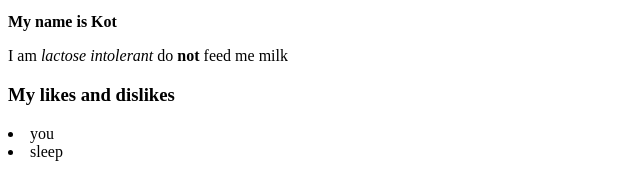
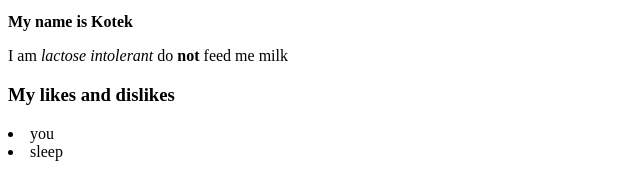
Before and after one commit to ajankowiak/New-Project, a plain HTML site: page index.html in a window 1280 px wide. Shown: the part 188-362 px from the top of the page, 0-640 px from the left. Drawn offline with Linux system fonts and the light colour scheme.

Commit message:
Update index.html

```diff
--- a/index.html
+++ b/index.html
@@ -11,7 +11,7 @@
 <li>I sleep</li>
 <li>I repeat</li>
 <p>
-  <strong>My name is Kot</strong>
+  <strong>My name is Kotek</strong>
 </p>
 <p>I am <em>lactose intolerant</em> do <strong>not</strong> feed me milk</p>
 <!--this is fun! -->
```
